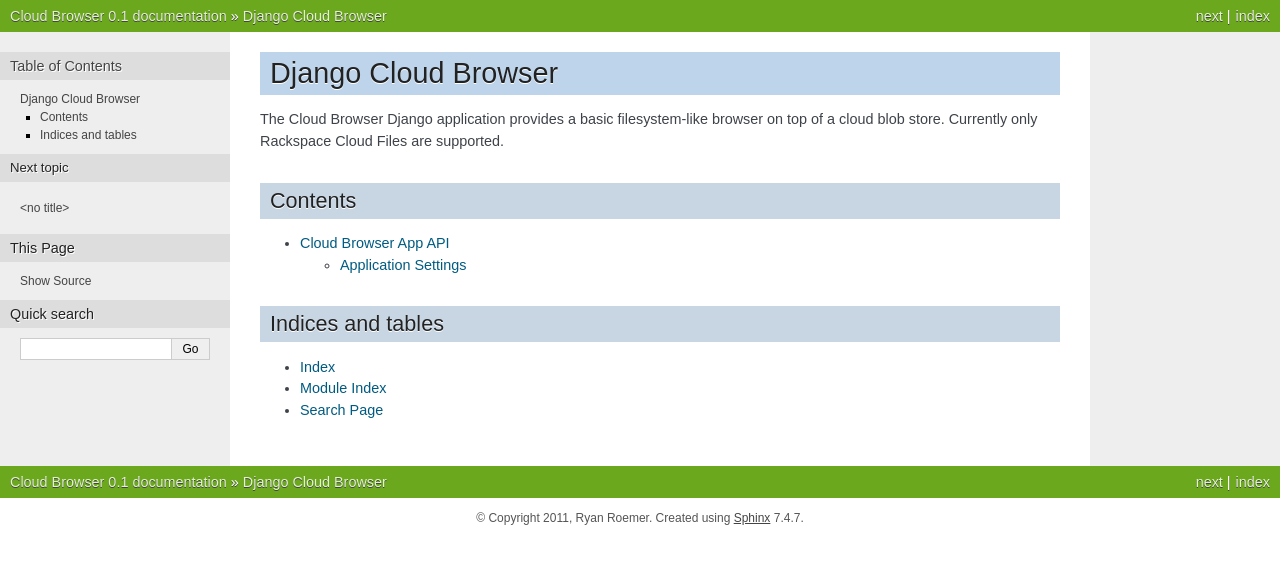
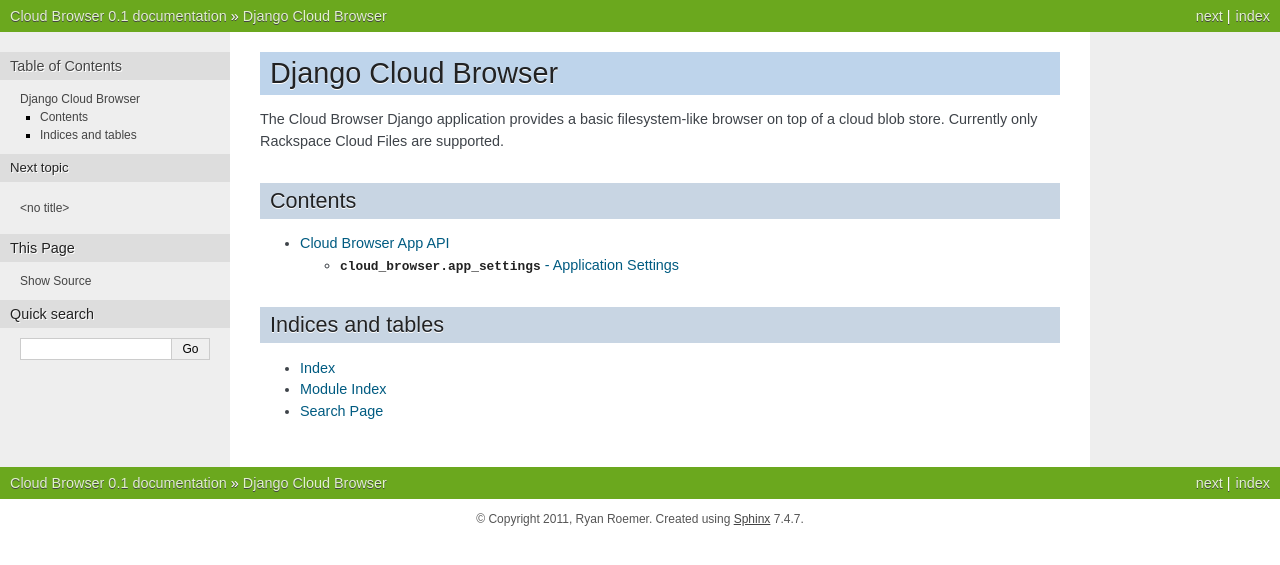
Before and after one commit to ryan-roemer/django-cloud-browser, a Sphinx documentation site: the page built from doc/index.rst, in a window 1280 px wide. Shown: the top 565 px of the page. Built offline with Sphinx 7.4.7, drawn with Linux system fonts in a browser that asks for light colours; pages that are not in the unit, such as notebooks, are missing from menus.

Commit message:
Sphinx: Change heading style.

```diff
--- a/doc/cloud_browser.rst
+++ b/doc/cloud_browser.rst
@@ -4,7 +4,7 @@
 
 .. automodule:: cloud_browser
 
-Application Settings
-====================
+``cloud_browser.app_settings`` - Application Settings
+=====================================================
 .. automodule:: cloud_browser.app_settings
    :members:
```
